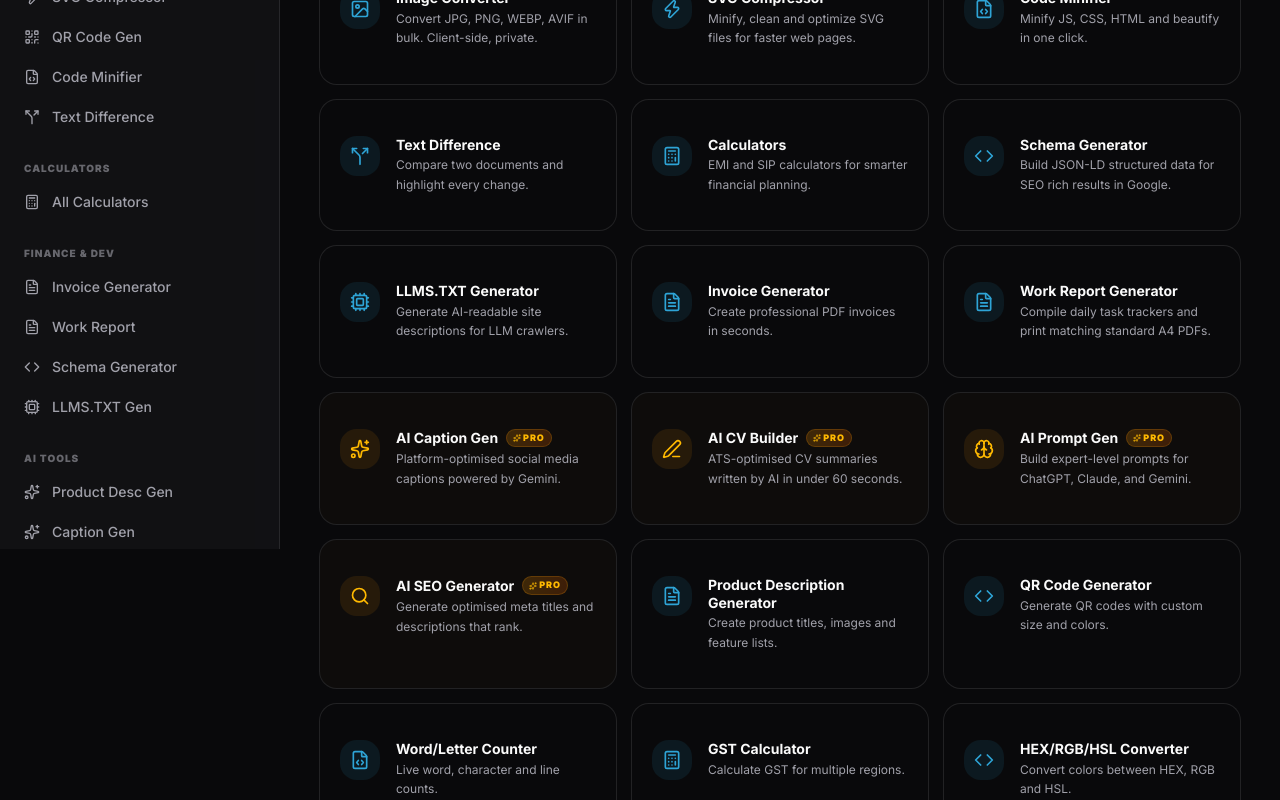
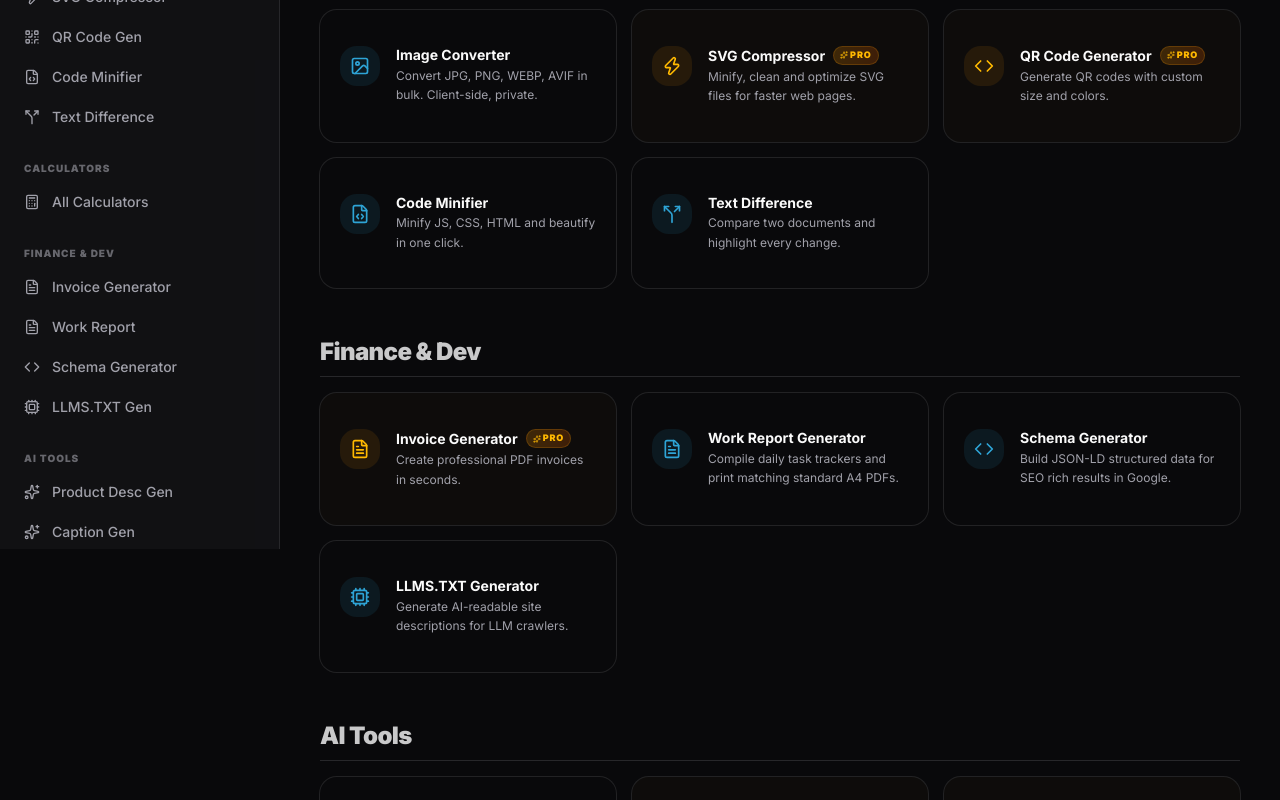
Before and after one commit to NeonTen/thewordof-tools, a Next.js app: page /tools in a window 1280 px wide. Shown: the part 260-1060 px from the top of the page. Built offline with nearby package versions, Linux system fonts and the light colour scheme; no server answers.

Commit message:
style: mark additional limited tools as pro on dashboard

```diff
--- a/src/app/tools/page.tsx
+++ b/src/app/tools/page.tsx
@@ -1,8 +1,9 @@
 import Link from "next/link"
-import { Image as ImageIcon, Zap, FileCode, Split, Calculator, Code, Cpu, FileText, Sparkles, PenLine, Search, Brain, ArrowRight } from "lucide-react"
+import { Image as ImageIcon, Zap, FileCode, Split, Calculator, Code, Cpu, FileText, Sparkles, PenLine, Search, Brain } from "lucide-react"
 import { Card, CardContent } from "@/components/ui/card"
 import { ProBadge } from "@/components/ui/pro-gate"
 import { cn } from "@/lib/utils"
+import { auth } from "@/auth"
 
 export const metadata = {
   title: "Free Online AI Tools & Growing — TheWordOf Utility Dashboard",
@@ -10,28 +11,43 @@ export const metadata = {
   keywords: ["free online tools", "AI productivity", "browser based utilities", "bulk image converter", "SVG minifier", "AI tools for creators"]
 }
 
-const allTools = [
+const categories = [
+  {
+    title: "Image & Code",
+    tools: [
       { title: "Image Converter",   desc: "Convert JPG, PNG, WEBP, AVIF in bulk. Client-side, private.",       icon: ImageIcon,  href: "/tools/image-converter",   pro: false },
-  { title: "SVG Compressor",    desc: "Minify, clean and optimize SVG files for faster web pages.",          icon: Zap,        href: "/tools/svg-compressor",    pro: false },
+      { title: "SVG Compressor",    desc: "Minify, clean and optimize SVG files for faster web pages.",          icon: Zap,        href: "/tools/svg-compressor",    pro: true },
+      { title: "QR Code Generator", desc: "Generate QR codes with custom size and colors.",                     icon: Code,       href: "/tools/qr-code",           pro: true },
       { title: "Code Minifier",     desc: "Minify JS, CSS, HTML and beautify in one click.",                     icon: FileCode,   href: "/tools/code-minifier",     pro: false },
       { title: "Text Difference",   desc: "Compare two documents and highlight every change.",                    icon: Split,      href: "/tools/text-diff",         pro: false },
-  { title: "Calculators",       desc: "EMI and SIP calculators for smarter financial planning.",             icon: Calculator, href: "/tools/calculators",       pro: false },
+    ]
+  },
+  {
+    title: "Finance & Dev",
+    tools: [
+      { title: "Invoice Generator", desc: "Create professional PDF invoices in seconds.",                         icon: FileText,   href: "/tools/invoice-generator", pro: true },
+      { title: "Work Report Generator", desc: "Compile daily task trackers and print matching standard A4 PDFs.", icon: FileText,   href: "/tools/report",            pro: false },
       { title: "Schema Generator",  desc: "Build JSON-LD structured data for SEO rich results in Google.",       icon: Code,       href: "/tools/schema-generator",  pro: false },
       { title: "LLMS.TXT Generator",desc: "Generate AI-readable site descriptions for LLM crawlers.",            icon: Cpu,        href: "/tools/llms-txt",          pro: false },
-  { title: "Invoice Generator", desc: "Create professional PDF invoices in seconds.",                         icon: FileText,   href: "/tools/invoice-generator", pro: false },
-  { title: "Work Report Generator", desc: "Compile daily task trackers and print matching standard A4 PDFs.", icon: FileText,   href: "/tools/report",            pro: false },
+    ]
+  },
+  {
+    title: "AI Tools",
+    tools: [
+      { title: "Product Description Generator", desc: "Create product titles, images and feature lists.",       icon: FileText,   href: "/tools/product-description", pro: false },
       { title: "AI Caption Gen",    desc: "Platform-optimised social media captions powered by Gemini.",         icon: Sparkles,   href: "/tools/caption-generator", pro: true },
+      { title: "AI Prompt Gen",     desc: "Build expert-level prompts for ChatGPT, Claude, and Gemini.",         icon: Brain,      href: "/tools/prompt-generator",  pro: true },
       { title: "AI CV Builder",     desc: "ATS-optimised CV summaries written by AI in under 60 seconds.",       icon: PenLine,    href: "/tools/cv-builder",        pro: true },
-  { title: "AI Prompt Gen",     desc: "Build expert-level prompts for ChatGPT, Claude, and Gemini.",         icon: Brain,      href: "/tools/prompt-generator",  pro: true },
       { title: "AI SEO Generator",  desc: "Generate optimised meta titles and descriptions that rank.",          icon: Search,     href: "/tools/seo-generator",     pro: true },
-  { title: "Product Description Generator", desc: "Create product titles, images and feature lists.", icon: FileText, href: "/tools/product-description", pro: false },
-  { title: "QR Code Generator", desc: "Generate QR codes with custom size and colors.", icon: Code, href: "/tools/qr-code", pro: false },
-  { title: "Word/Letter Counter", desc: "Live word, character and line counts.", icon: FileCode, href: "/tools/word-counter", pro: false },
-  { title: "GST Calculator", desc: "Calculate GST for multiple regions.", icon: Calculator, href: "/tools/gst-calculator", pro: false },
-  { title: "HEX/RGB/HSL Converter", desc: "Convert colors between HEX, RGB and HSL.", icon: Code, href: "/tools/color-converter", pro: false },
     ]
-
-import { auth } from "@/auth"
+  },
+  {
+    title: "Calculators",
+    tools: [
+      { title: "Calculators Suite", desc: "EMI, SIP, GST, and developer calculators for smarter planning.",             icon: Calculator, href: "/tools/calculators",       pro: false },
+    ]
+  }
+]
 
 export default async function ToolsPage() {
   const session = await auth()
@@ -48,8 +64,14 @@ export default async function ToolsPage() {
         </p>
       </div>
 
+      <div className="space-y-12">
+        {categories.map((category) => (
+          <div key={category.title} className="space-y-4">
+            <h2 className="text-2xl font-black tracking-tight text-foreground/80 border-b pb-2">
+              {category.title}
+            </h2>
             <div className="grid gap-4 sm:grid-cols-2 lg:grid-cols-3">
-        {allTools.map((tool) => {
+              {category.tools.map((tool) => {
                 const Icon = tool.icon
                 return (
                   <Link key={tool.href} href={tool.href}>
@@ -79,7 +101,8 @@ export default async function ToolsPage() {
                 )
               })}
 
-        {/* Coming Soon Card */}
+              {/* Render Coming Soon block only in the last section for visual balance */}
+              {category.title === "Calculators" && (
                 <Card className="h-full border-dashed border-2 bg-muted/20 flex items-center justify-center p-5 group transition-colors hover:bg-muted/30">
                   <div className="text-center space-y-2">
                     <div className="h-10 w-10 rounded-full bg-muted flex items-center justify-center mx-auto mb-2 group-hover:scale-110 transition-transform">
@@ -89,6 +112,10 @@ export default async function ToolsPage() {
                     <p className="text-[10px] text-muted-foreground/70 uppercase tracking-widest font-black">Building 24/7</p>
                   </div>
                 </Card>
+              )}
+            </div>
+          </div>
+        ))}
       </div>
     </div>
   )
```
Lines whose indentation alone changed are shown as unchanged.
